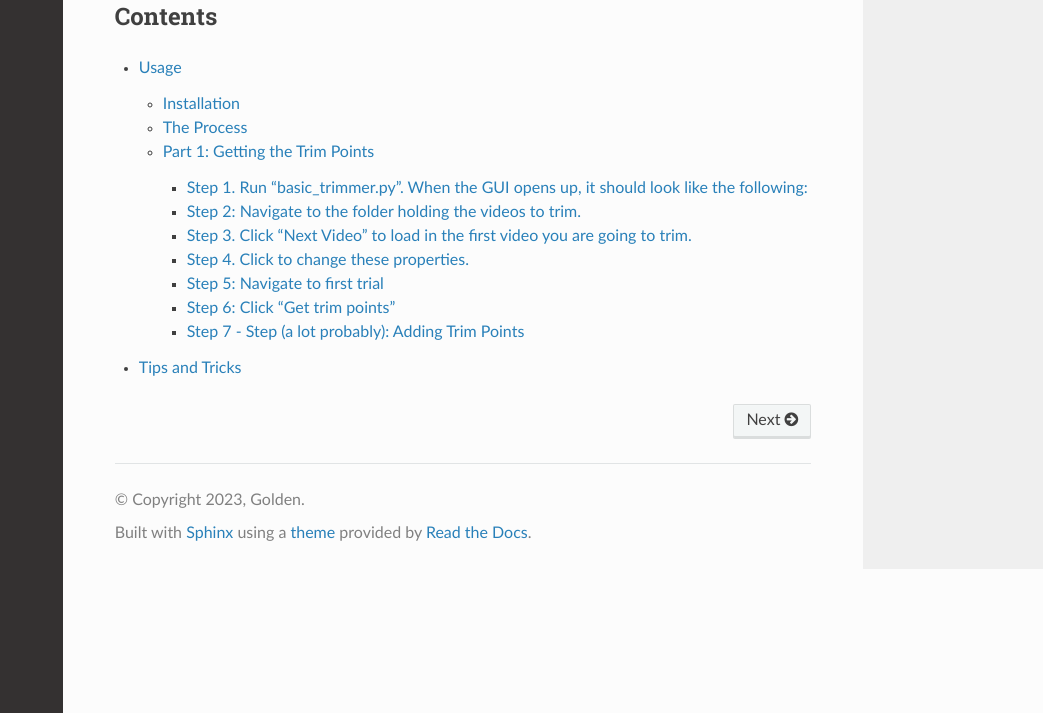
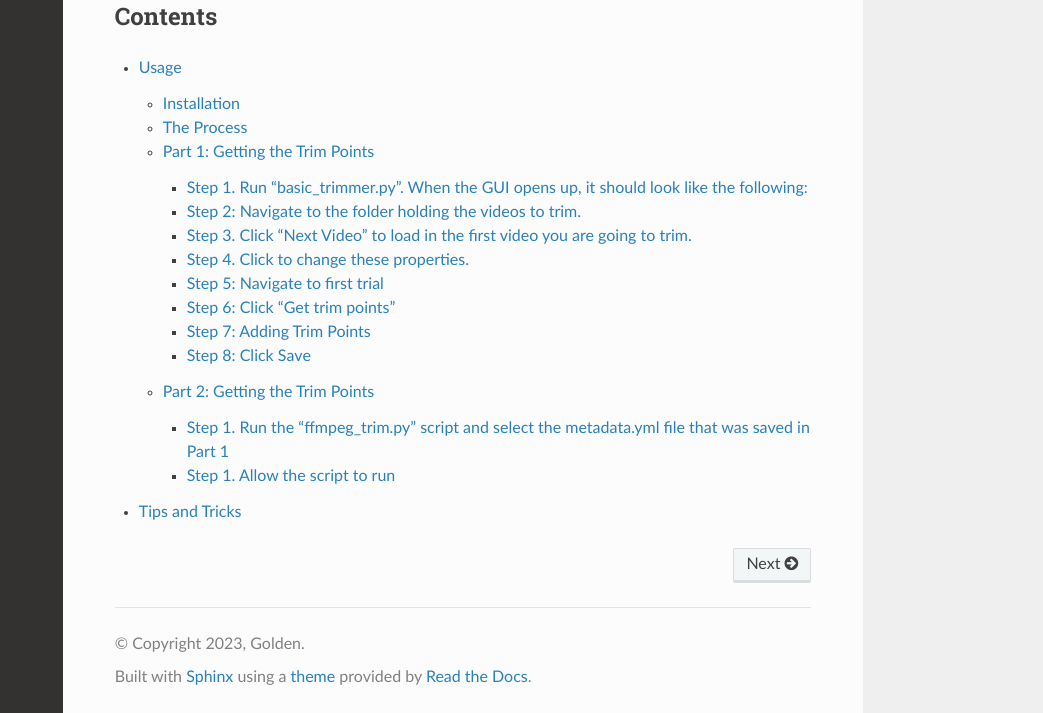
Before and after one commit to virginiavw/rtd-tutorial, a Sphinx documentation site: the page built from docs/source/index.rst, in a window 1280 px wide and 900 px high, scrolled down 927 px, cut to the strip 187-900 px from the top of the window. Shown: the whole strip, without its empty margins (237-1280 px from the left). Built offline with Sphinx 7.4.7 and the Read the Docs theme 2.0.0, drawn with Linux system fonts in a browser that asks for light colours.

Commit message:
Update usage.rst

```diff
--- a/docs/source/usage.rst
+++ b/docs/source/usage.rst
@@ -78,7 +78,7 @@ Step 6: Click "Get trim points"
 .. image:: images/get_trial_timepoints.png
   :width: 400
 
-Step 7 - Step (a lot probably): Adding Trim Points
+Step 7: Adding Trim Points
 """""""""""
 
 a) Click "GOTO" to jump to the appropriate "Trim Start" point
@@ -123,3 +123,39 @@ g) Repeat this process as needed within a trial. If all the time is used (trim s
 
 .. image:: images/fullprocess.gif
   :width: 700
+
+Step 8: Click Save
+"""""""""""
+This will save all of the trim points, trials, and labels that you indicated (as displayed in the "Trim Points" box)
+The script will print all of the information that was saved in the "Output" box.
+To confirm, within your “test_folder” there should be a “clips” folder that contains your metadata, an excel file, and NumPy files containing relevant trim point information
+
+.. image:: images/saved.png
+  :width: 700
+
+You can now exit out of the GUI!
+
+Part 2: Getting the Trim Points
+----------------
+
+Step 1. Run the "ffmpeg_trim.py" script and select the metadata.yml file that was saved in Part 1
+"""""""""""
+
+Step 1. Allow the script to run
+"""""""""""
+As it does, you will see your clips appear in the "clips" folder
+
+.. image:: images/ffmpeg_run.gif
+  :width: 700
+
+.. image:: images/saved_clips.png
+  :width: 700
+
+When it is done, the terminal should print "Finished all trimming"
+The trimmed clips should now be found in the "clips" folder. Yay!
+
+.. image:: images/ffmpeg_finished.png
+  :width: 700
+
+.. image:: images/clips_finished.prg
+  :width: 700
```
